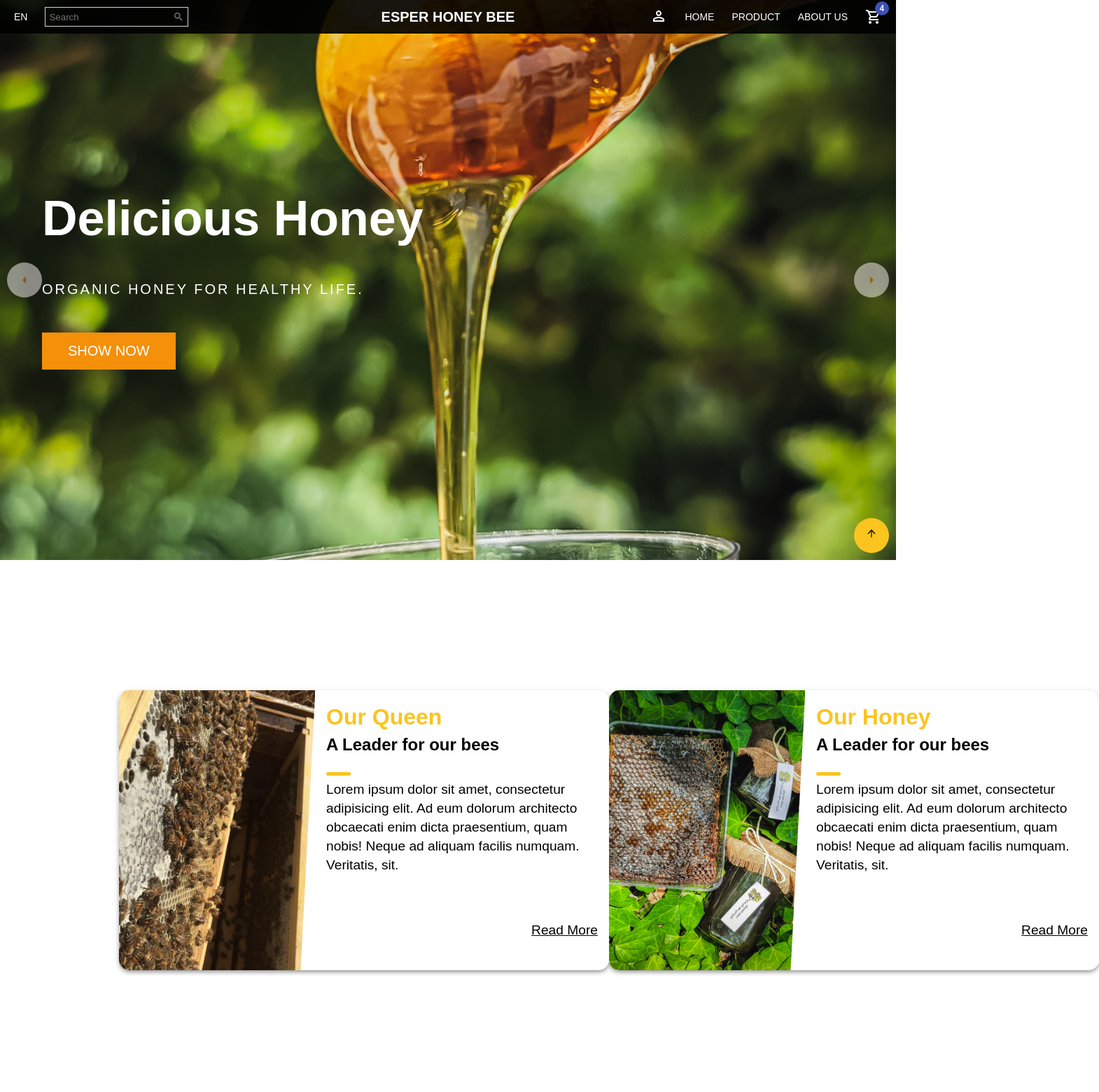
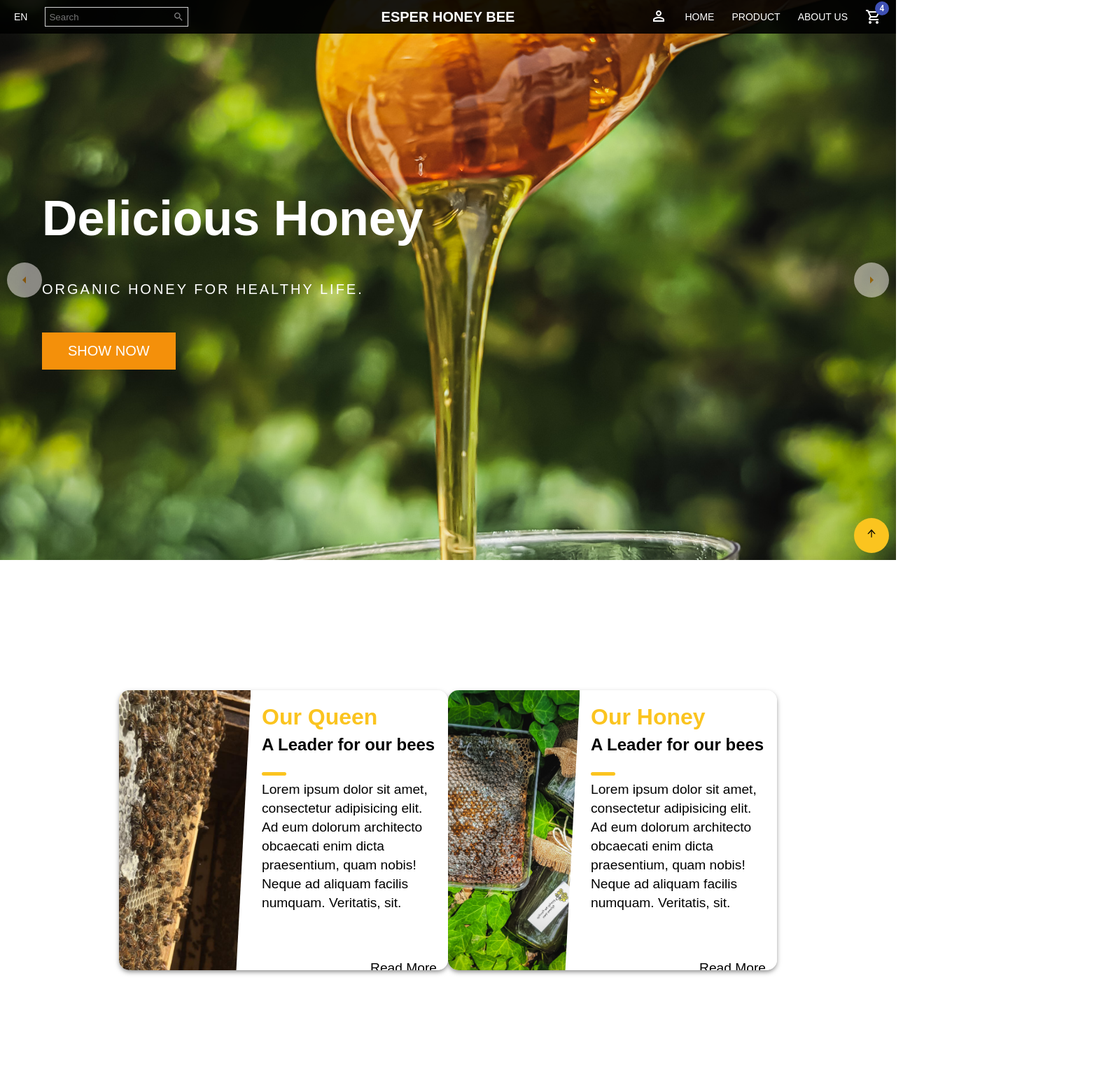
Before and after one commit to mhmdHoumani/Honey-E-commerce-FE-, a React (Create React App) app: page / in a window 1280 px wide. Shown: the top 1560 px of the page at 70% size, 1570 px wide, since content can reach past the window. Built offline with nearby package versions, Linux system fonts and the light colour scheme.

Commit message:
change width of blodcard

```diff
--- a/src/components/InfoCard.scss
+++ b/src/components/InfoCard.scss
@@ -24,7 +24,7 @@ height: max;
 
 .blog-card {
   display: flex;
-  width:700px;
+  width:auto;
   height: 400px;
   flex-direction: column;
   margin: 1rem auto;
```
